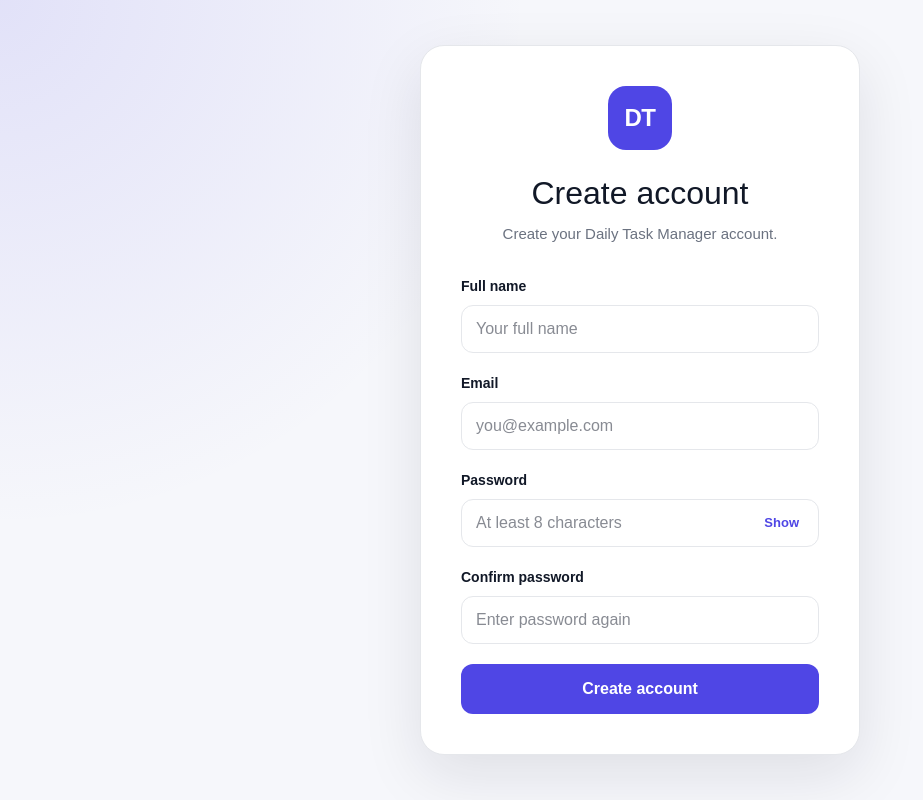
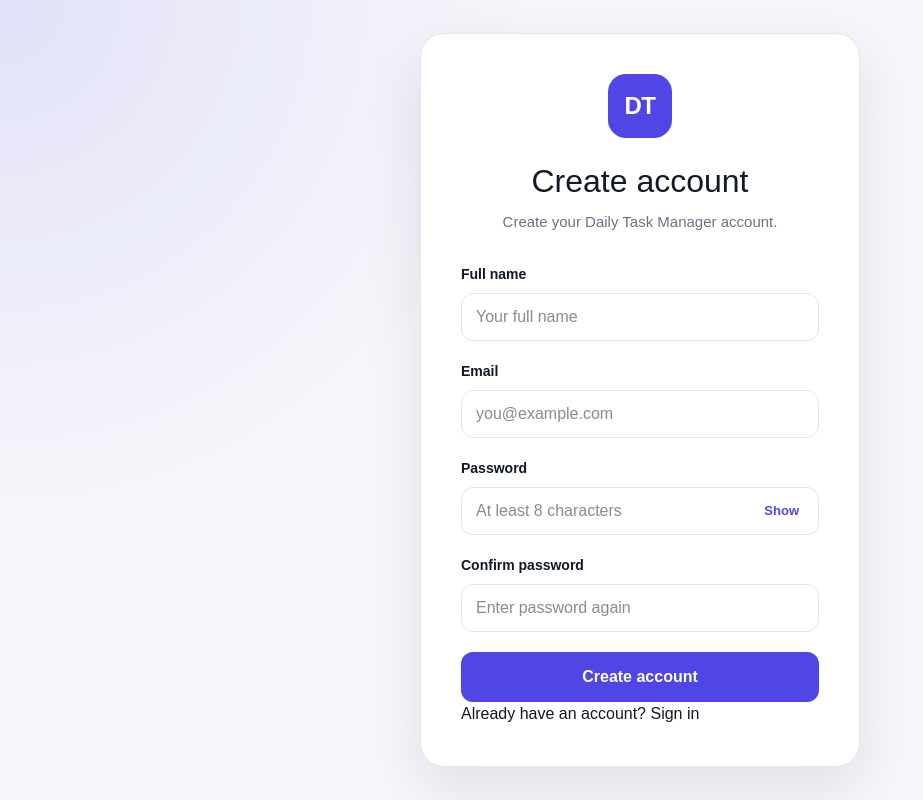
Before and after one commit to usama705705-art/daily-task-manager, a Next.js app: page /register in a window 1280 px wide. Shown: the whole page, without its empty margins (0-923 px from the left). Built offline with nearby package versions, Linux system fonts and the light colour scheme; no server answers.

Commit message:
Update page.tsx

```diff
--- a/src/app/register/page.tsx
+++ b/src/app/register/page.tsx
@@ -2,7 +2,7 @@
 
 import { FormEvent, useState } from "react";
 import { useRouter } from "next/navigation";
-
+import AuthLinks from "@/components/auth/auth-links";
 import { registerUser } from "@/lib/auth";
 
 export default function RegisterPage() {
@@ -144,6 +144,7 @@ export default function RegisterPage() {
             {loading ? "Creating account..." : "Create account"}
           </button>
         </form>
+        <AuthLinks mode="register" />
       </section>
     </main>
   );
```
